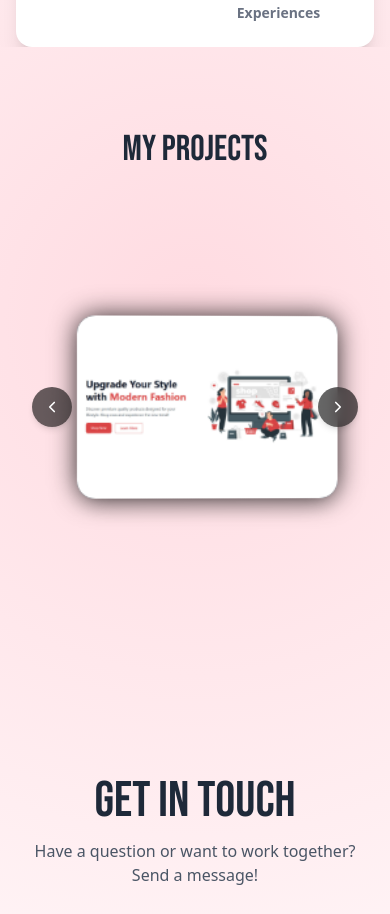
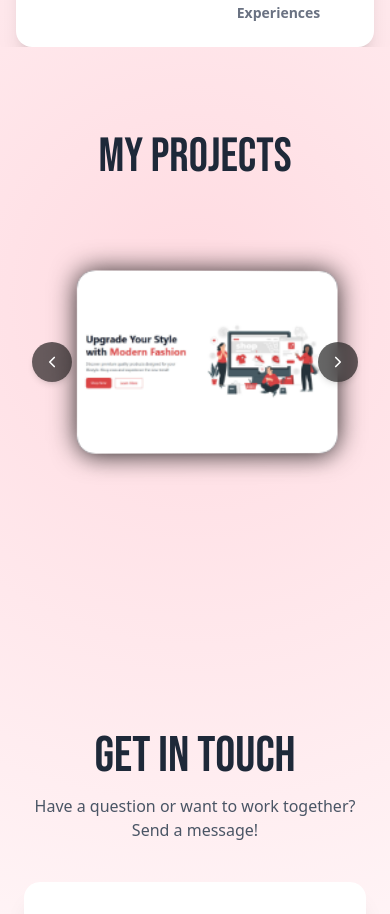
Before and after one commit to kaka803/hassnain-dev, a Next.js app: page / in a window 390 px wide. Shown: the part 3006-3920 px from the top of the page. Built offline with nearby package versions, Linux system fonts and the light colour scheme.

Commit message:
'change'

```diff
--- a/app/components/Portfolio.js
+++ b/app/components/Portfolio.js
@@ -10,28 +10,28 @@ const projects = [
     description:
       "Full‑stack blog with custom authentication, secure sessions, rich text editor, drafts/publish flow, and role-based admin tools.",
     image: "blog.jpg",
-    link: "#",
+    link: "https://fullstackblog-6g6r.vercel.app/",
   },
   {
     title: "hfeedlink",
     description:
       "Feedback Collection Tool: A unique shareable link is generated where customers can directly submit feedback—ratings, comments, and even attachments—everything organized in one centralized dashboard.",
     image: "feedlink.jpg",
-    link: "#",
+    link: "https://hfeedlink.vercel.app/",
   },
   {
     title: "E‑commerce Website",
     description:
       "Fully functional store with custom auth, email support, product management + admin panel, inventory & sales tracking, orders, coupons, and analytics.",
     image: "ecommerce.jpg",
-    link: "#",
+    link: "https://hassnain-mart.vercel.app/",
   },
   {
     title: "Gemini Clone",
     description:
       "Gemini Clone: A modern, responsive web app built with a sleek light/dark mode toggle. Features smooth animations, intuitive UI, and a fast, optimized frontend—crafted to deliver a seamless user experience and professional design.",
     image: "gemini.jpg",
-    link: "#",
+    link: "https://eloquent-belekoy-a8144e.netlify.app/",
   },
 ];
 
@@ -80,7 +80,7 @@ export default function ProjectCarousel() {
 
   return (
     <section className=" pb-13  h-[100%] lg:h-[90vh] px-4 sm:px-6 md:px-10 text-center">
-      <h2 className="text-4xl  md:text-[60px] lg:text-[80px] text-gray-800 font-bold  bebas-regular mb-15 leading-tight">
+      <h2 className="text-5xl  md:text-[60px] lg:text-[80px] text-gray-800 font-bold  bebas-regular  md:mb-15 leading-tight">
         MY PROJECTS
       </h2>
     <div className="relative w-full h-[350px] flex items-center justify-center perspective">
@@ -120,11 +120,12 @@ export default function ProjectCarousel() {
                 <h3 className="text-base md:text-md font-bold mb-2">
                   {project.title}
                 </h3>
-                <p className="text-[10px] mb-3 text-center">
+                <p className="md:text-[10px] text-[7px] mb-3 text-center">
                   {project.description}
                 </p>
                 <a
   href={project.link}
+  target="_blank"
   className="px-2.5 py-1 md:px-3 md:py-1.5 bg-white text-black rounded-md text-[11px] md:text-xs font-medium shadow-sm hover:bg-gray-200 transition-all duration-200 hover:scale-105"
 >
   View Project
```
